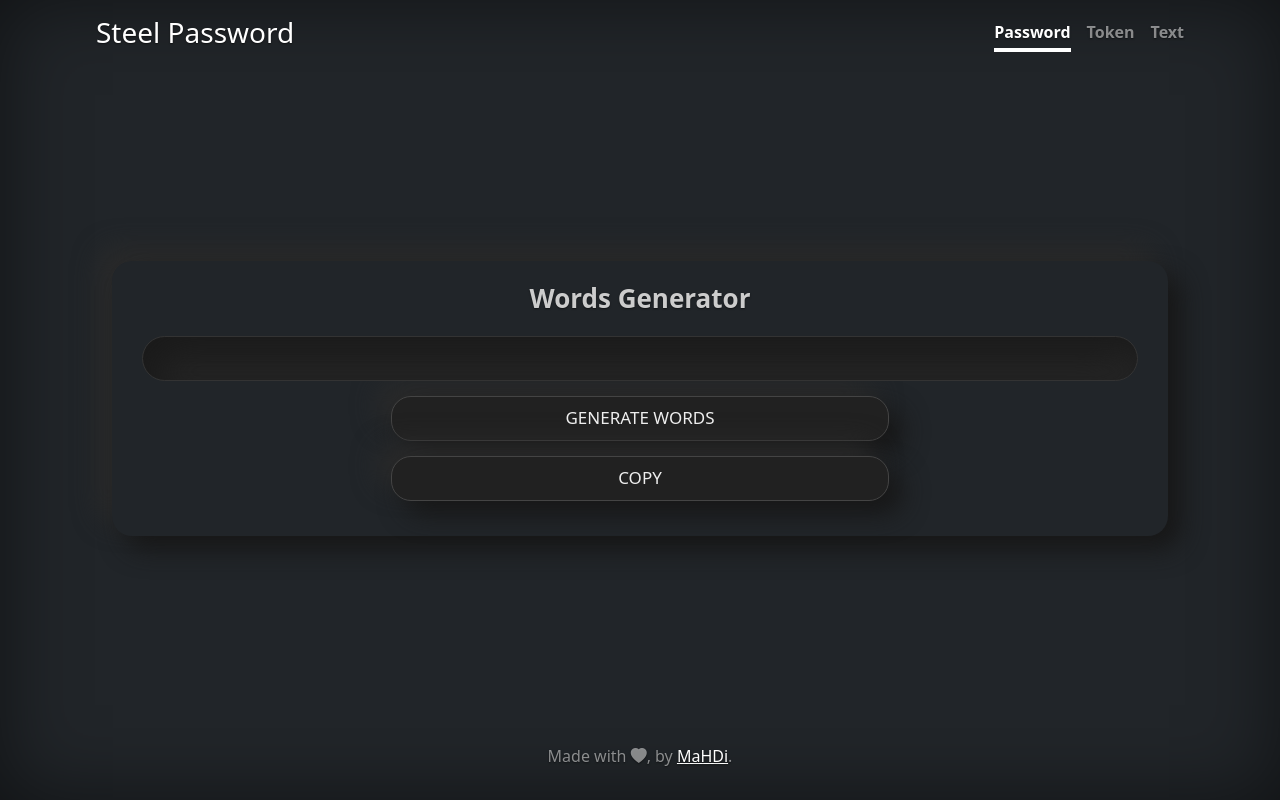
After one commit to MaHDiaLaGaB/token-generator, a Flask app: page /words in a window 1280 px wide. The commit adds this page. Run offline with Flask 2, Linux system fonts and the light colour scheme.

Commit message:
add word generator method, add button to copy

```diff
--- a/project/static/style.css
+++ b/project/static/style.css
@@ -23,7 +23,7 @@ body {
 }
 
 .cover-container {
-  max-width: 42em;
+  max-width: 70em;
 }
 
 
@@ -122,7 +122,7 @@ body {
   top: 50%;
   transform: translateY(-50%);
   font-size: 25px;
-  color: rgb(170, 170, 170);
+  color: rgb(212, 212, 212);
   z-index: 999;
   display: none;
   cursor: pointer;
@@ -130,8 +130,10 @@ body {
 .input-data button{
   display: block;
   height: 45px;
-  width: 100%;
+  width: 50%;
   margin-top: 15px;
+  margin-left: auto;
+  margin-right: auto;
   border: 0.01px solid #444;
   outline: none;
   /* background: #1b1b1b; */
--- a/project/templates/base.html
+++ b/project/templates/base.html
@@ -49,7 +49,7 @@
                 <nav class="nav nav-masthead justify-content-center float-md-end">
                     <a class="nav-link active" aria-current="page" href="{{url_for('view.home')}}">Password</a>
                     <a class="nav-link" href="{{url_for('view.token')}}">Token</a>
-                    <a class="nav-link" href="#">Text</a>
+                    <a class="nav-link" href="{{url_for('view.words')}}">Text</a>
                 </nav>
             </div>
         </header>
--- /dev/null
+++ b/project/templates/words.html
@@ -0,0 +1,47 @@
+{% extends "base.html" %}
+
+{% block title %}
+Words
+{% endblock title %}
+
+{% block main %}
+
+<div class="container bg-dark">
+    <div class="text">
+        Words Generator
+    </div>
+    <div class="input-data">
+        <div id="show" class="display">
+            <input type="text">
+            <!-- <span class="far fa-copy" onclick="copy()"></span>
+            <span class="fas fa-copy" onclick="copy()"></span> -->
+        </div>
+        <div>
+            <button id="generate">Generate Words</button>
+            <button id="copy">copy</button>
+        </div>
+    </div>
+</div>
+<script>
+    $(document).ready(function () {
+        $('#generate').click(function () {
+            $.getJSON('/get_words', function (dat) {
+                $('#show').text(dat);
+            });
+        });
+    });
+    $(document).ready(function () {
+        $("#copy").click(function () {
+            $("input").select();
+            alert("Success");
+            document.execCommand('copy');
+            console.log(
+                'Great!!',
+                'Content copied to clipboard',
+                'success'
+            )
+        });
+    });
+</script>
+
+{% endblock main %}
--- a/project/views.py
+++ b/project/views.py
@@ -10,6 +10,15 @@ def home():
     return render_template("index.html")
 
 
+@view.route('/token')
+def token():
+    return render_template("token.html")
+
+@view.route('/words')
+def words():
+    return render_template("words.html")
+
+
 @view.route('/get_pass')
 def get_pass():
     pass_generator = PassGenerator()
@@ -17,13 +26,15 @@ def get_pass():
     return jsonify(password)
 
 
-@view.route('/token')
-def token():
-    return render_template("token.html")
-
-
 @view.route('/get_token')
 def get_token():
     token_generator = PassGenerator()
     token = token_generator.token_generator()
     return jsonify(token)
+
+
+@view.route('/get_words')
+def get_words():
+    word_generator = PassGenerator()
+    words = word_generator.word_generator()
+    return jsonify(words)
```
Also changed, not shown: project/main.py (+25 -0 lines), project/static/words.txt (added, +28 -0 lines), project/templates/index.html (+6 -3 lines), 1 other file.
